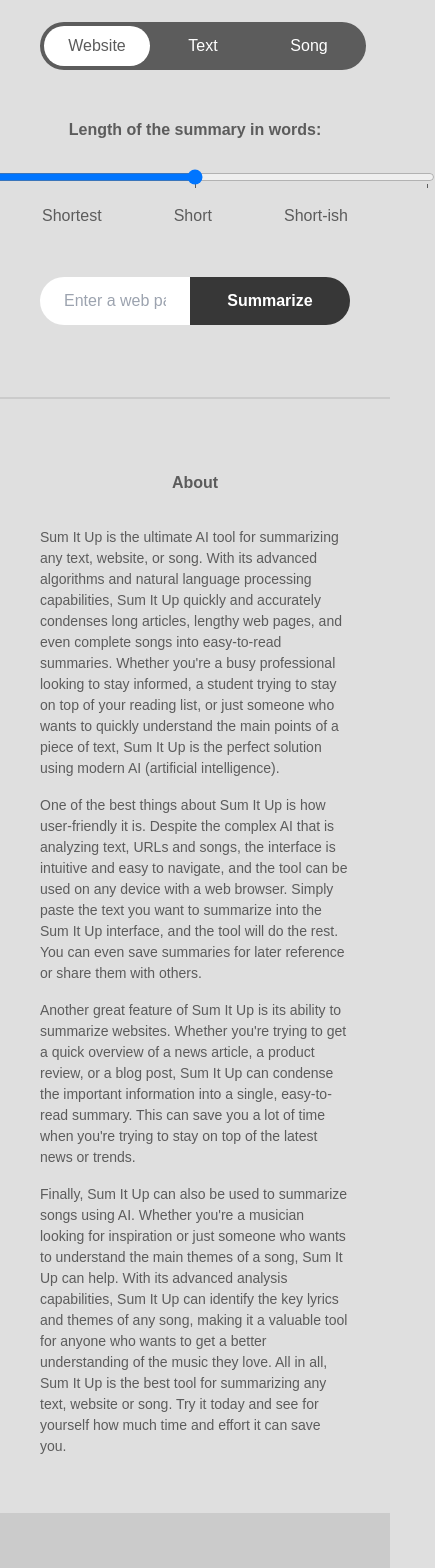
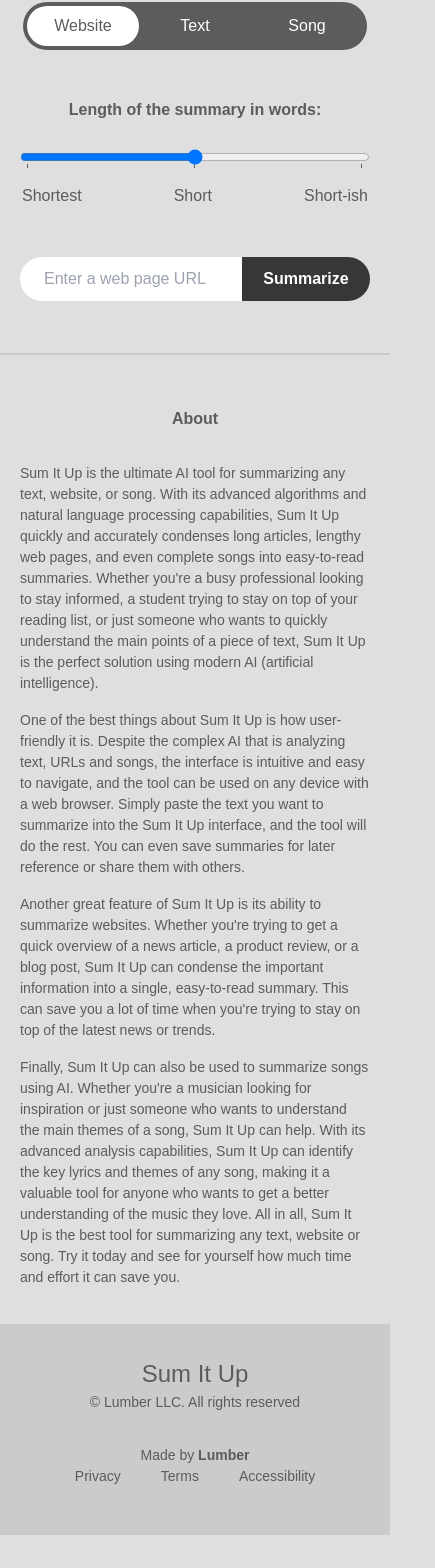
Before and after one commit to lumberdev/sum-it-up, a Next.js app: page / in a window 390 px wide. Shown: the part 210-1778 px from the top of the page, 435 px wide, since content can reach past the window. After the commit the page ends 1745 px from the top, so only its background shows below. Built offline with nearby package versions, Linux system fonts and the light colour scheme.

Commit message:
fix: fix overflowing components for mobile screens

```diff
--- a/src/components/Footer.tsx
+++ b/src/components/Footer.tsx
@@ -2,13 +2,15 @@ import Link from 'next/link';
 import Container from './utility-components/Container';
 const Footer = () => {
 	return (
-		<footer className='bg-lightest'>
-			<Container className='flex min-h-[14rem] py-16'>
-				<div className='flex flex-1 flex-col justify-between'>
+		<footer className='bg-lightest pt-3 pb-7'>
+			<Container className='min-h-[9.75rem] md:flex'>
+				<div className='mb-8 flex flex-1 flex-col items-center justify-between md:mb-0 md:items-start'>
 					<div className='text-heading3 text-dark'>Sum It Up</div>
-					<div className='text-dark'>© Lumber LLC. All rights reserved</div>
+					<div className='text-paragraph text-dark'>
+						© Lumber LLC. All rights reserved
+					</div>
 				</div>
-				<div className='flex flex-1 flex-col justify-between text-right'>
+				<div className='flex flex-1 flex-col items-center justify-between text-paragraph md:items-end'>
 					<div>
 						Made by
 						<span className='font-bold'> Lumber</span>
--- a/src/components/Header.tsx
+++ b/src/components/Header.tsx
@@ -1,6 +1,6 @@
 const Header = () => {
 	return (
-		<header className='flex min-h-[10rem]  flex-col items-center justify-center px-10 text-center'>
+		<header className='flex min-h-[10rem] flex-col items-center justify-center px-10 pt-10 text-center'>
 			<h1 className='text-heading1 font-semibold text-darkest'>Sum it up!</h1>
 			<div className='text-dark'>
 				Get an instant summary of any text, website content (URL) or song for
--- a/src/components/Input/Input.tsx
+++ b/src/components/Input/Input.tsx
@@ -27,10 +27,8 @@ const Input = () => {
 				const existingDataArr: { [key: string]: string }[] =
 					JSON.parse(existingData);
 				existingDataArr.push(res);
-				console.log(JSON.stringify(existingDataArr));
 				localStorage.setItem('summaries', JSON.stringify(existingDataArr));
 			} else {
-				console.log(JSON.stringify([res]));
 				localStorage.setItem('summaries', JSON.stringify([res]));
 			}
 		} catch (error) {
@@ -41,12 +39,12 @@ const Input = () => {
 	return (
 		<Container>
 			<div className='mx-auto max-w-[31.875rem] py-8 text-center'>
-				<div className='mx-auto inline-flex h-12 items-center justify-center rounded-full bg-dark p-1 text-white'>
+				<div className='mx-auto inline-flex h-12 w-full max-w-[21.5rem] items-center justify-center rounded-full bg-dark p-1 text-white'>
 					{(Object.keys(InputType) as Array<keyof typeof InputType>).map(
 						(key) => (
 							<button
 								key={key}
-								className={`h-full min-w-[6.625rem] rounded-full transition${
+								className={`h-full flex-1 rounded-full transition${
 									InputType[key] === inputTypeSelected && ' bg-white text-dark'
 								}`}
 								onClick={() => setInputTypeSelected(InputType[key])}>
@@ -61,7 +59,7 @@ const Input = () => {
 					</label>
 					<input
 						type='range'
-						className='flex min-w-[30rem] cursor-pointer items-center bg-medium p-0 focus:shadow-none'
+						className='flex w-full cursor-pointer items-center bg-medium p-0 focus:shadow-none md:max-w-[30rem]'
 						min='100'
 						max='300'
 						step='100'
--- a/src/components/Input/InputField/SongInputField.tsx
+++ b/src/components/Input/InputField/SongInputField.tsx
@@ -38,7 +38,7 @@ const SongInputField = ({
 				onChange={(e) => setArtistName(e.target.value)}
 			/>
 			<button
-				className='mx-auto mt-4 flex h-[48px] w-[10rem] items-center justify-center rounded-full bg-darkest text-heading4 font-semibold text-white'
+				className='mx-auto mt-4 flex h-11 w-[10rem] items-center justify-center rounded-full bg-darkest text-heading4 font-semibold text-white md:h-12'
 				type='submit'>
 				Summarize
 			</button>
--- a/src/components/Input/InputField/TextInputField.tsx
+++ b/src/components/Input/InputField/TextInputField.tsx
@@ -21,7 +21,7 @@ const TextInputField = ({
 				onChange={(e) => setInputValue(e.target.value)}
 			/>
 			<button
-				className='mx-auto mt-4 flex h-[48px] w-[10rem] items-center justify-center rounded-full bg-darkest text-heading4 font-semibold text-white'
+				className='mx-auto mt-4 flex h-11 w-[10rem] items-center justify-center rounded-full bg-darkest text-heading4 font-semibold text-white md:h-12'
 				type='submit'>
 				Summarize
 			</button>
--- a/src/components/Input/InputField/WebsiteInputField.tsx
+++ b/src/components/Input/InputField/WebsiteInputField.tsx
@@ -9,12 +9,12 @@ const WebsiteInputField = ({
 
 	return (
 		<form
-			className='flex h-12 w-full justify-center overflow-hidden rounded-full'
+			className='flex h-11 w-full justify-center overflow-hidden rounded-full md:h-12'
 			onSubmit={(event: React.SyntheticEvent) =>
 				handleFormSubmit(event, inputUrl)
 			}>
 			<input
-				className='flex w-3/4 items-center justify-center px-6'
+				className='flex w-3/4 items-center justify-center px-4 pl-6'
 				type='text'
 				name='website-url'
 				value={inputUrl}
@@ -23,7 +23,7 @@ const WebsiteInputField = ({
 			/>
 			<button
 				type='submit'
-				className='flex min-w-[10rem] items-center justify-center bg-darkest text-heading4 font-semibold text-white'>
+				className='flex min-w-[8rem] items-center justify-center bg-darkest font-semibold text-white md:min-w-[10rem] md:text-heading4'>
 				Summarize
 			</button>
 		</form>
--- a/src/components/utility-components/Container.tsx
+++ b/src/components/utility-components/Container.tsx
@@ -2,7 +2,7 @@ import { ReactNode } from 'react';
 
 const Container = ({ children, className }: Props) => {
 	return (
-		<div className={`mx-auto max-w-7xl p-10 ${className}`}>
+		<div className={`mx-auto max-w-7xl p-5 sm:p-10 ${className}`}>
 			{children}
 		</div>
 	);
```
